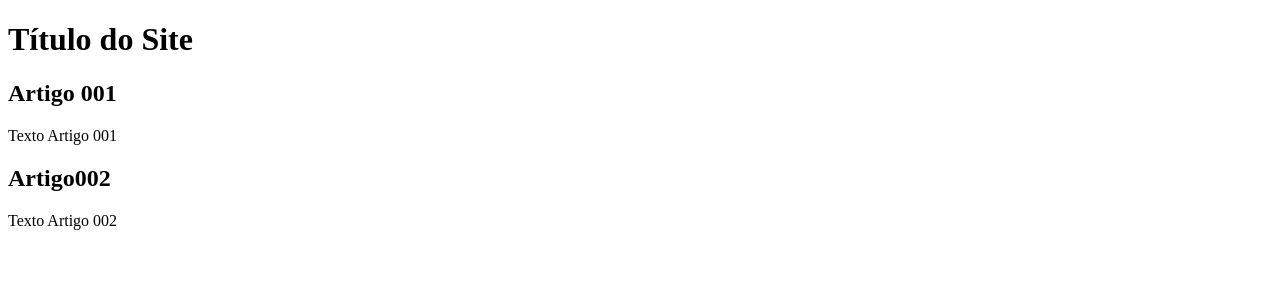
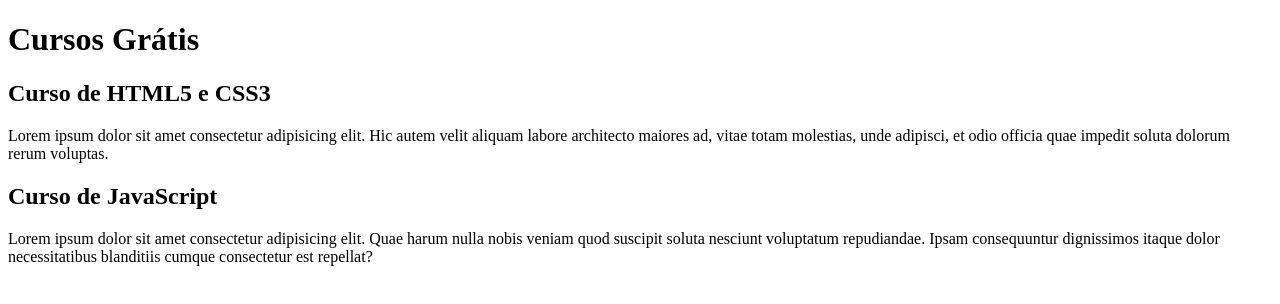
Before and after one commit to Pedruu019/Projeto-site, a plain HTML site: page index.html in a window 1280 px wide. Drawn offline with Linux system fonts and the light colour scheme.

Commit message:
Iniciei a escrito do conteúdo

```diff
--- a/index.html
+++ b/index.html
@@ -9,15 +9,15 @@
 <body>
     <main>
         <header>
-            <h1>Título do Site</h1>
+            <h1>Cursos Grátis</h1>
         </header>
         <article>
-            <h2>Artigo 001</h2>
-            <p>Texto Artigo 001</p>
+            <h2>Curso de HTML5 e CSS3</h2>
+            <p>Lorem ipsum dolor sit amet consectetur adipisicing elit. Hic autem velit aliquam labore architecto maiores ad, vitae totam molestias, unde adipisci, et odio officia quae impedit soluta dolorum rerum voluptas.</p>
         </article>
         <article>
-            <h2>Artigo002</h2>
-            <p>Texto Artigo 002</p>
+            <h2>Curso de JavaScript</h2>
+            <p>Lorem ipsum dolor sit amet consectetur adipisicing elit. Quae harum nulla nobis veniam quod suscipit soluta nesciunt voluptatum repudiandae. Ipsam consequuntur dignissimos itaque dolor necessitatibus blanditiis cumque consectetur est repellat?</p>
         </article>
     </main>
 </body>
```
